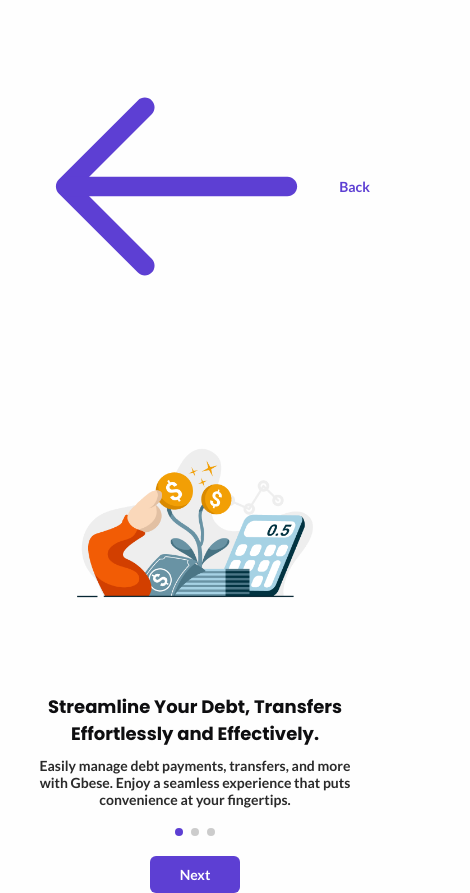
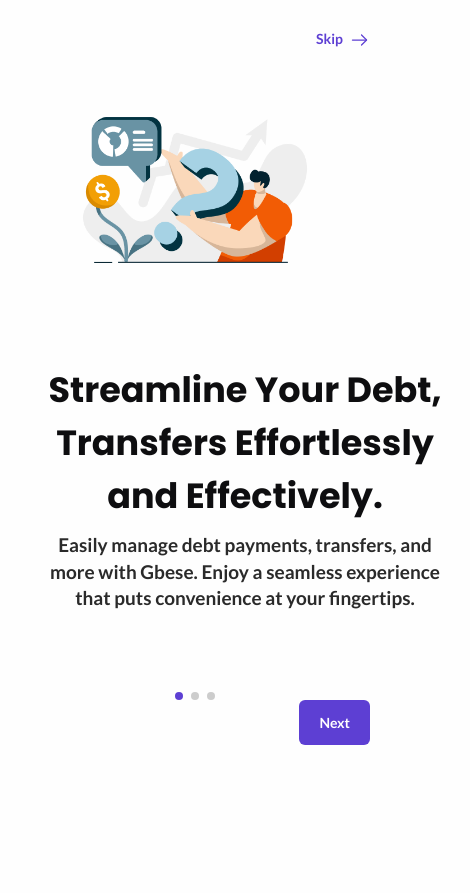
Before and after one commit to Danieljosh-uduma/Gbese, a React (Vite) app: page /mobileintro1 in a window 390 px wide. Shown: the whole page, 470 px wide, since content can reach past the window. After the commit the page ends 844 px from the top, so only its background shows below. Built offline with nearby package versions, Linux system fonts and the light colour scheme.

Commit message:
mobile-page

```diff
--- a/src/pages/Login/MobileIntro.css
+++ b/src/pages/Login/MobileIntro.css
@@ -1,18 +1,18 @@
 .mobile-screen {
     padding: 20px;
-    display: flex;
     flex-direction: column;
     justify-content: space-between;
-    height: 100vh;
+    /* height: 100vh; */
     background-color: var(--background-color);
     text-align: center;
-    font-family: var(--body-font);
+    width: 100%;
+    position: relative;
   }
 
   .skip-btn {
     display: flex;
-    align-items: center;
-    justify-content: flex-start;
+    position: absolute;
+    right: 20px;
     color: var(--primary-200);
     background: none;
     border: none;
@@ -23,30 +23,35 @@
   }
 
   .illustration {
-    width: 250px;
+    width: 200px;
     max-width: 100%;
     margin: 20px auto;
   }
+  .illustration-text{
+   width: 100%;
+   margin-bottom: 80px;
 
-  .mobile-screen h2 {
-    font-size: 18px;
-    color: var(--header-text);
+  }
+  .illustration-text h2 {
+    width: 450px;
+    font-size: 35px;
     margin-bottom: 10px;
-    font-family: var(--header-font);
+    padding: 0 15px;
   }
 
-  .mobile-screen p {
-    font-size: 14px;
-    color: var(--body-text);
+  .illustration-text p {
+    width: 450px;
+    font-size: 19px;
     margin-bottom: 20px;
     padding: 0 15px;
+    line-height: 1.4;
   }
 
   .dots {
     display: flex;
     justify-content: center;
     gap: 8px;
-    margin-bottom: 20px;
+    margin-bottom: 35px;
   }
 
   .dot {
@@ -59,16 +64,31 @@
   .dot.active {
     background-color: var(--primary-200);
   }
-
+  .backlink-mobile {
+    position: absolute;
+    bottom: 10px;
+    left: 1rem;
+    display: flex;
+    align-items: center;
+    gap: 0.4rem;
+    color: var(--primary-200);
+    font-weight: 500;
+    font-size: 0.95re
+  }
   .next-btn {
+    position: absolute;
+    bottom: 10px;
+    right: 20px;
     background-color: var(--primary-200);
     color: white;
     border: none;
     border-radius: 6px;
-    padding: 10px 30px;
+    padding: 14px 20px;
     font-size: 14px;
     font-weight: bold;
     cursor: pointer;
     margin: 0 auto;
     width: fit-content;
+
+    align-items: flex-end;
   }
--- a/src/pages/Login/MobileIntro1.tsx
+++ b/src/pages/Login/MobileIntro1.tsx
@@ -1,6 +1,6 @@
 import React from 'react';
 import { useNavigate } from 'react-router-dom';
-import {  ArrowLeftIcon, InterestIcon,} from '../../components/icons/Icon'
+import {  ArrowRightIcon, QAIcon,} from '../../components/icons/Icon'
 import './MobileIntro.css'
 function MobileIntro1() {
   const navigate = useNavigate();
@@ -8,22 +8,24 @@
   return (
     <div className="mobile-screen">
       <button className="skip-btn" onClick={() => navigate('/signup')}>
-        <ArrowLeftIcon /> <span>Back</span>
+      <span>Skip</span> <ArrowRightIcon/>
 
       </button>
 
-       <InterestIcon className="illustration" width={300} />
+       <QAIcon className="illustration" width={300} />
+       <div className="illustration-text">
       <h2>Streamline Your Debt, Transfers Effortlessly and Effectively.</h2>
       <p>
         Easily manage debt payments, transfers, and more with Gbese.
         Enjoy a seamless experience that puts convenience at your fingertips.
       </p>
+      </div>
       <div className="dots">
         <span className="dot active" />
         <span className="dot" />
         <span className="dot" />
       </div>
-      <button className="next-btn" onClick={() => navigate('/mobile-intro-2')}>
+      <button className="next-btn" onClick={() => navigate('/mobileintro2')}>
         Next
       </button>
  </div>
--- a/src/pages/Login/MobileIntro2.tsx
+++ b/src/pages/Login/MobileIntro2.tsx
@@ -1,29 +1,37 @@
-// import React from 'react';
-// import { useNavigate } from 'react-router-dom';
-// import {  InterestIcon,} from '../../components/icons/Icon'
+import React from 'react';
+import { useNavigate } from 'react-router-dom';
+import {  ArrowRightIcon, ArrowLeftIcon, LoanImageOne,} from '../../components/icons/Icon'
+import './MobileIntro.css'
+function MobileIntro2() {
+  const navigate = useNavigate();
 
-// export default function MobileIntro1() {
-//   const navigate = useNavigate();
+  return (
+    <div className="mobile-screen">
+      <button className="skip-btn" onClick={() => navigate('/signup')}>
+      <span>Skip</span> <ArrowRightIcon/>
 
-//   return (
-//     <div className="mobile-screen">
-//       <button className="skip-btn" onClick={() => navigate('/signup')}>
-//         Skip →
-//       </button>
-//        <InterestIcon className="illustration" width={300} />
-//       <h2>Streamline Your Debt, Transfers Effortlessly and Effectively.</h2>
-//       <p>
-//         Easily manage debt payments, transfers, and more with Gbese.
-//         Enjoy a seamless experience that puts convenience at your fingertips.
-//       </p>
-//       <div className="dots">
-//         <span className="dot active" />
-//         <span className="dot" />
-//         <span className="dot" />
-//       </div>
-//       <button className="next-btn" onClick={() => navigate('/mobile-intro-3')}>
-//         Next
-//       </button>
-//  </div>
-// );
-// }
+      </button>
+
+       <LoanImageOne className="illustration" width={300} />
+       <div className="illustration-text">
+      <h2>Secure Transaction</h2>
+      <p>
+      Gbese have Bank-level security for all your transactions
+      </p>
+      </div>
+      <div className="dots">
+        <span className="dot" />
+        <span className="dot active"  />
+        <span className="dot" />
+      </div>
+      <div className="backlink-mobile" onClick={() => navigate('/mobileintro1')}
+          style={{cursor: 'pointer'}}><ArrowLeftIcon /> <span>Back</span>
+        </div>
+
+      <button className="next-btn" onClick={() => navigate('/mobileintro3')}>
+        Next
+      </button>
+ </div>
+);
+}
+export default MobileIntro2;
--- a/src/pages/Login/MobileIntro3.tsx
+++ b/src/pages/Login/MobileIntro3.tsx
@@ -1,29 +1,36 @@
-// import React from 'react';
-// import { useNavigate } from 'react-router-dom';
-// import {  InterestIcon,} from '../../components/icons/Icon'
+import React from 'react';
+import { useNavigate } from 'react-router-dom';
+import {  ArrowRightIcon, ArrowLeftIcon, InterestIcon,} from '../../components/icons/Icon'
+import './MobileIntro.css'
+function MobileIntro3() {
+  const navigate = useNavigate();
 
-// export default function MobileIntro1() {
-//   const navigate = useNavigate();
+  return (
+    <div className="mobile-screen">
+      <button className="skip-btn" onClick={() => navigate('/signup')}>
+      <span>Skip</span> <ArrowRightIcon/>
 
-//   return (
-//     <div className="mobile-screen">
-//       <button className="skip-btn" onClick={() => navigate('/signup')}>
-//         Skip →
-//       </button>
-//        <InterestIcon className="illustration" width={300} />
-//       <h2>Streamline Your Debt, Transfers Effortlessly and Effectively.</h2>
-//       <p>
-//         Easily manage debt payments, transfers, and more with Gbese.
-//         Enjoy a seamless experience that puts convenience at your fingertips.
-//       </p>
-//       <div className="dots">
-//         <span className="dot active" />
-//         <span className="dot" />
-//         <span className="dot" />
-//       </div>
-//       <button className="next-btn" onClick={() => navigate('/mobile-intro-2')}>
-//         Next
-//       </button>
-//  </div>
-// );
-// }
+      </button>
+
+       <InterestIcon className="illustration" width={300} />
+       <div className="illustration-text">
+      <h2>Smart Management & Instant Notifications</h2>
+      <p>
+      Get Alerted immediately about account activities, anytime. Intuitive tools to manage your debts efficiently
+      </p>
+      </div>
+      <div className="dots">
+        <span className="dot" />
+        <span className="dot" />
+        <span className="dot active" />
+      </div>
+      <div className="backlink-mobile" onClick={() => navigate('/mobileintro2')}
+          style={{cursor: 'pointer'}}><ArrowLeftIcon /> <span>Back</span>
+        </div>
+      <button className="next-btn" onClick={() => navigate('/signup')}>
+        Next
+      </button>
+ </div>
+);
+}
+export default MobileIntro3;
--- a/src/router/index.tsx
+++ b/src/router/index.tsx
@@ -2,8 +2,8 @@
 import SignUpPage from "../pages/Login/SignUpPage";
 import LoginPage from "../pages/Login/LoginPage";
 import MobileIntro1 from "../pages/Login/MobileIntro1";
-// import MobileIntro2 from "../pages/Login/MobileIntro2";
-// import MobileIntro3 from "../pages/Login/MobileIntro3";
+import MobileIntro2 from "../pages/Login/MobileIntro2";
+import MobileIntro3 from "../pages/Login/MobileIntro3";
 
 export default function MainRouter() {
   return (
@@ -12,8 +12,8 @@
             <Route path="/signup" element={<SignUpPage/>} />
            < Route path="/login" element={<LoginPage/>} />
             <Route path="/mobileintro1" element={<MobileIntro1/>} />
-            {/* <Route path="/mobileintro2" element={<MobileIntro2/>} /> */}
-            {/* <Route path="/mobileintro3" element={<MobileIntro3/>} /> */}
+            <Route path="/mobileintro2" element={<MobileIntro2/>} />
+            <Route path="/mobileintro3" element={<MobileIntro3/>} />
         </Routes>
 
     </BrowserRouter>
```
